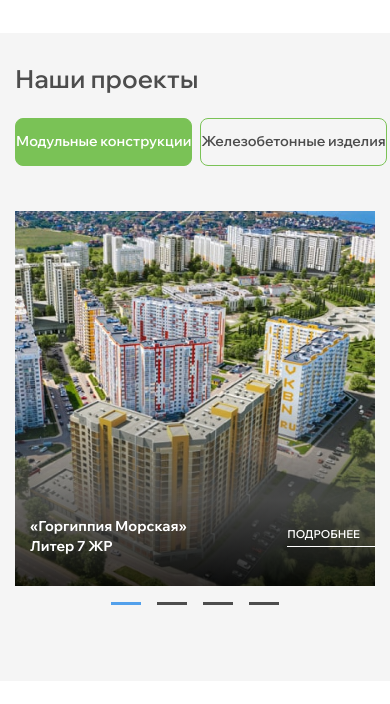
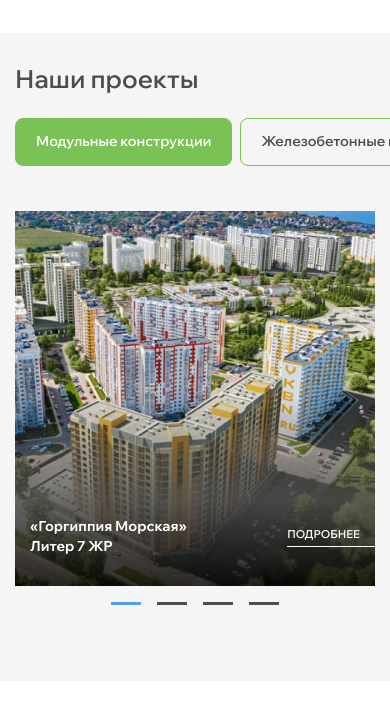
Before and after one commit to GrinCaseCode/BKC, a plain HTML site: page index.html in a window 390 px wide. Shown: the part 3328-4032 px from the top of the page. Drawn offline with nearby package versions, Linux system fonts and the light colour scheme; a web font is replaced by a local one.

Commit message:
Add files via upload

```diff
--- a/css/main.css
+++ b/css/main.css
@@ -1010,3 +1010,6 @@ form {
 .menu__catalog {
 	display: none;
 }
+.slider-billbord:not(.slick-initialized) > div:not(:first-child) {
+  display: none;
+}
--- a/css/media.css
+++ b/css/media.css
@@ -634,6 +634,12 @@
 		border-radius: 10px;
 		background-color: #4D4D4D;
 	}
+	.tabs li {
+		flex-grow: initial;
+	}
+	.tabs a {
+		padding: 0 20px;
+	}
 }
 
 /* Extra Small Devices, Phones */
```
